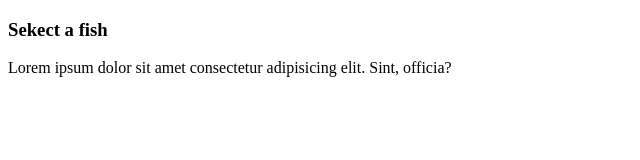
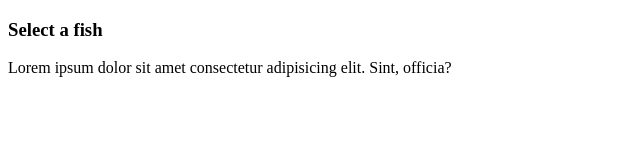
Before and after one commit to nedretcelik/fish-store, a plain HTML site: page index.html in a window 1280 px wide. Shown: the full height of the page, 0-640 px from the left. Drawn offline with Linux system fonts and the light colour scheme.

Commit message:
fix typo

```diff
--- a/index.html
+++ b/index.html
@@ -6,7 +6,7 @@
     <title>Home</title>
 </head>
 <body>
-    <h3>Sekect a fish</h3>
+    <h3>Select a fish</h3>
     <p>Lorem ipsum dolor sit amet consectetur adipisicing elit. Sint, officia?</p>
 </body>
 </html>
```
